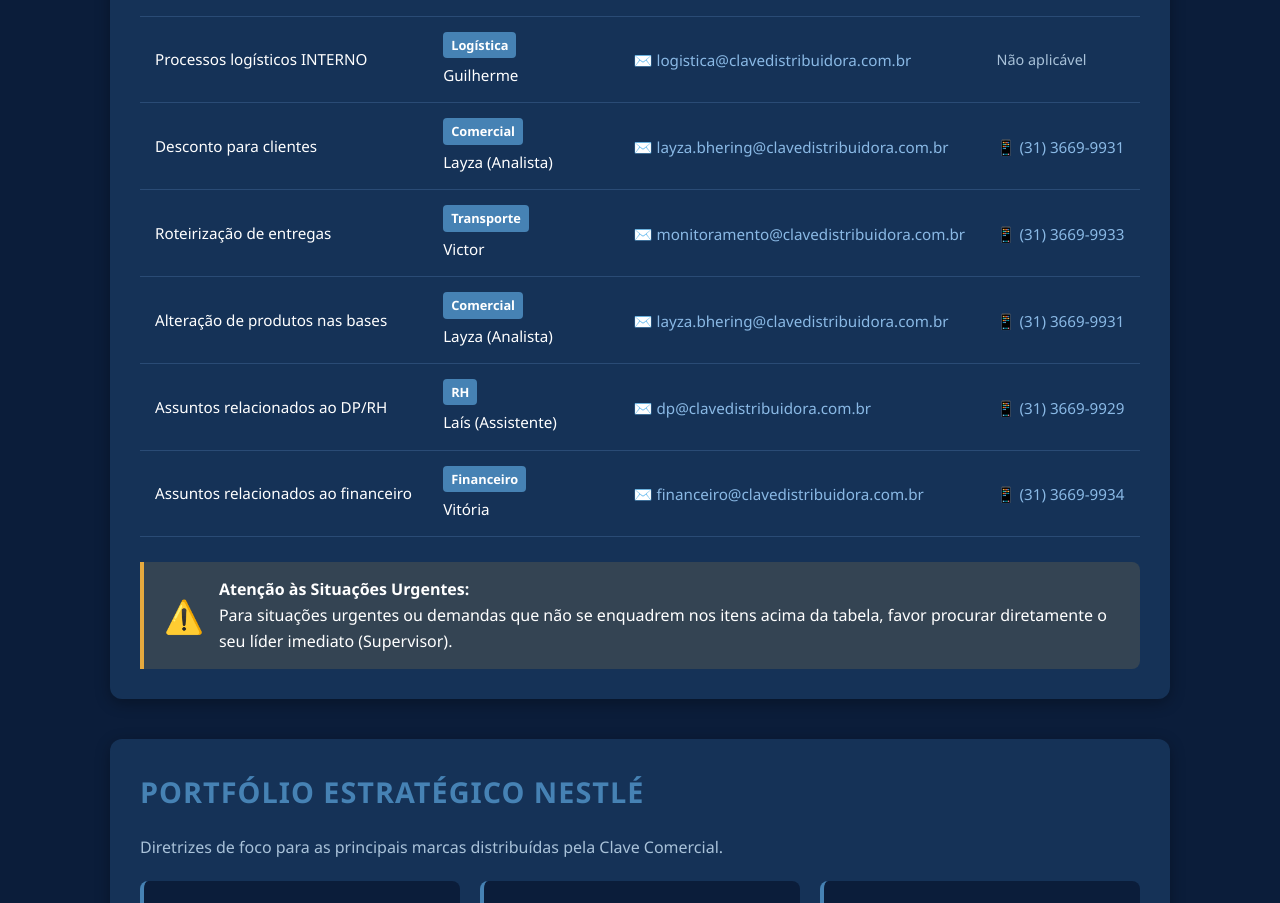
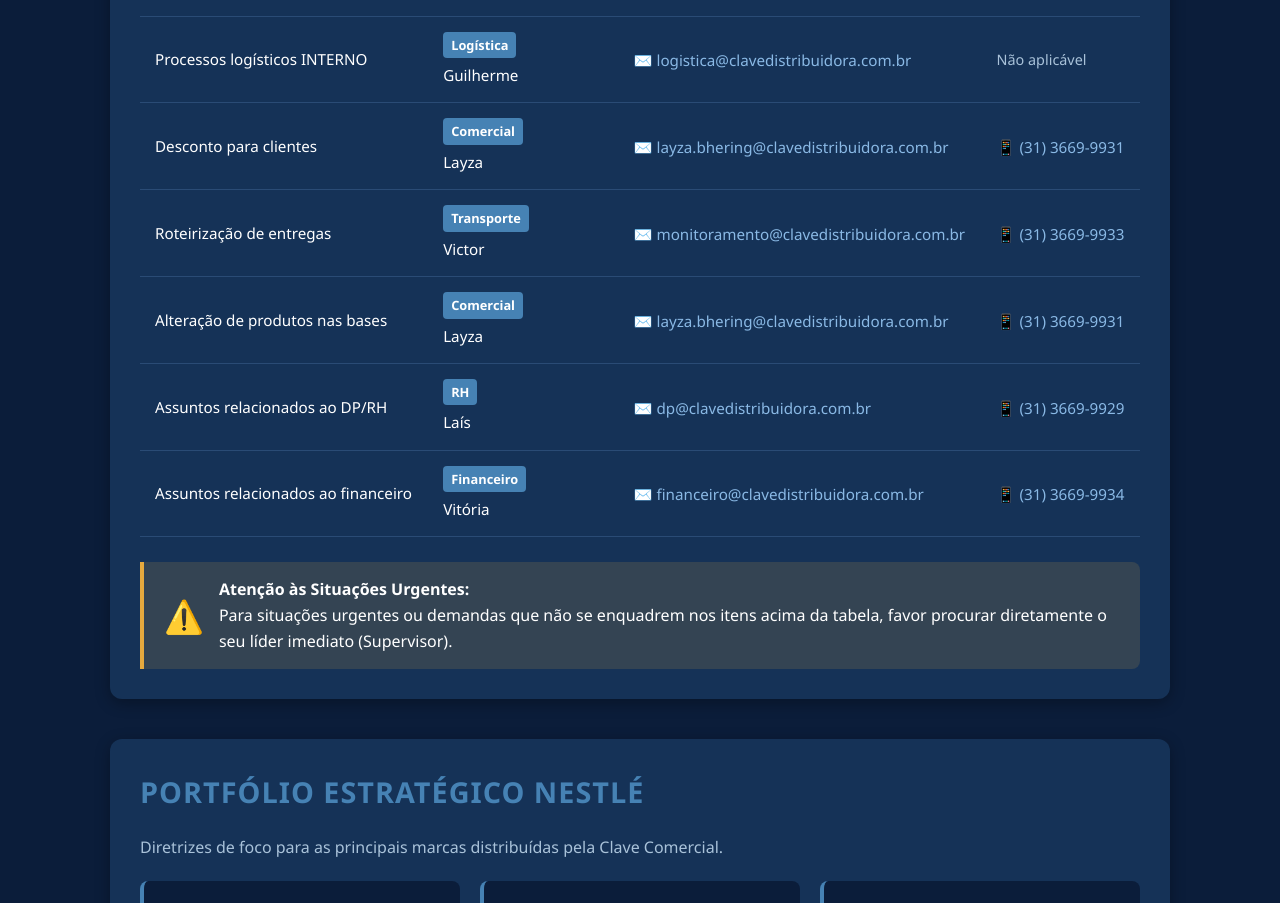
Before and after one commit to comercialClave/IntranetBroker, a plain HTML site: page index.html in a window 1280 px wide. Shown: the part 967-1870 px from the top of the page. Drawn offline with Linux system fonts and the light colour scheme.

Commit message:
Atualização de descrição

```diff
--- a/index.html
+++ b/index.html
@@ -254,7 +254,7 @@
                         </tr>
                         <tr>
                             <td>Desconto para clientes</td>
-                            <td><span class="tag-setor">Comercial</span><br>Layza (Analista)</td>
+                            <td><span class="tag-setor">Comercial</span><br>Layza </td>
                             <td><a href="mailto:layza.bhering@clavedistribuidora.com.br">✉️ layza.bhering@clavedistribuidora.com.br</a></td>
                             <td><a href="https://wa.me/553136699931" target="_blank">📱 (31) 3669-9931</a></td>
                         </tr>
@@ -266,13 +266,13 @@
                         </tr>
                         <tr>
                             <td>Alteração de produtos nas bases</td>
-                            <td><span class="tag-setor">Comercial</span><br>Layza (Analista)</td>
+                            <td><span class="tag-setor">Comercial</span><br>Layza </td>
                             <td><a href="mailto:layza.bhering@clavedistribuidora.com.br">✉️ layza.bhering@clavedistribuidora.com.br</a></td>
                             <td><a href="https://wa.me/553136699931" target="_blank">📱 (31) 3669-9931</a></td>
                         </tr>
                         <tr>
                             <td>Assuntos relacionados ao DP/RH</td>
-                            <td><span class="tag-setor">RH</span><br>Laís (Assistente)</td>
+                            <td><span class="tag-setor">RH</span><br>Laís </td>
                             <td><a href="mailto:dp@clavedistribuidora.com.br">✉️ dp@clavedistribuidora.com.br</a></td>
                             <td><a href="https://wa.me/553136699929" target="_blank">📱 (31) 3669-9929</a></td>
                         </tr>
```
